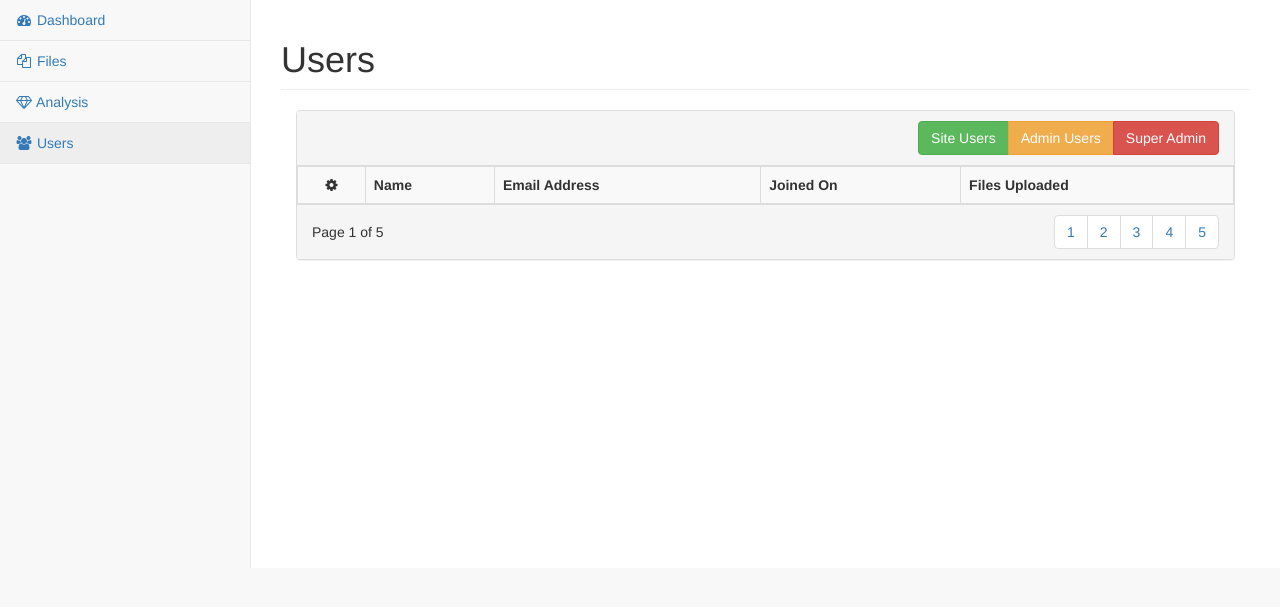
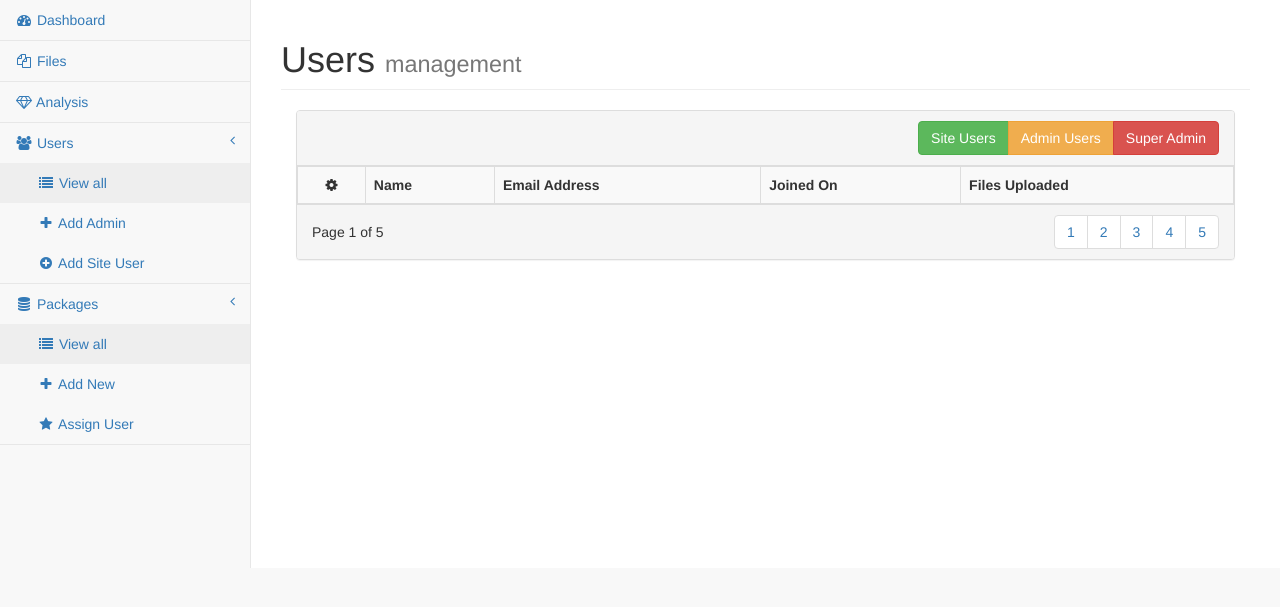
Before and after one commit to halfbug/wsapi, a Laravel app: page /users in a window 1280 px wide. Shown: the part 51-658 px from the top of the page. Run offline with Laravel 8, Linux system fonts and the light colour scheme; the visitor is signed in with stand-in values (Sample User, id 1); data comes from the database, SQL or seed files in the repository; data that the repository does not hold is empty; settings files or empty folders that the repository lacks are supplied; parts of the project's set-up code (start-up, migrations or seed data) failed here and were passed over.

Commit message:
update package link to backend

```diff
--- a/resources/views/layouts/backend.blade.php
+++ b/resources/views/layouts/backend.blade.php
@@ -295,9 +295,39 @@
                             <li>
                                 <a href="{{url("analysis/")}}"><i class="fa fa-diamond fa-fw"></i> Analysis</a>
                             </li>
+
+
                             <li>
-                                <a href="{{url("/users")}}"><i class="fa fa-users fa-fw"></i> Users</a>
-                            </li>
+                            <a href="#"><i class="fa fa-users fa-fw"></i> Users<span class="fa arrow"></span></a>
+                            <ul class="nav nav-second-level">
+                                <li>
+                                    <a href="{{url("/users")}}"><i class="fa fa-list fa-fw"></i> View all </a>
+                                </li>
+                                <li>
+                                    <a href="{{url("/adminuser")}}"><i class="fa fa-plus fa-fw"></i> Add Admin </a>
+                                </li>
+                                <li>
+                                    <a href="{{url("/register")}}"><i class="fa fa-plus-circle fa-fw"></i> Add Site User</a>
+                                </li>
+                            </ul>
+                            <!-- /.nav-second-level -->
+                        </li>
+
+                        <li>
+                            <a href="#"><i class="fa fa-database fa-fw"></i> Packages<span class="fa arrow"></span></a>
+                            <ul class="nav nav-second-level">
+                                <li>
+                                    <a href="{{url("/users")}}"><i class="fa fa-list fa-fw"></i> View all </a>
+                                </li>
+                                <li>
+                                    <a href="{{url("/adminuser")}}"><i class="fa fa-plus fa-fw"></i> Add New </a>
+                                </li>
+                                <li>
+                                    <a href="{{url("/register")}}"><i class="fa fa-star fa-fw"></i> Assign User</a>
+                                </li>
+                            </ul>
+                            <!-- /.nav-second-level -->
+                        </li>
 
 <!--                            <li>
                                 <a href="#"><i class="fa fa-bar-chart-o fa-fw"></i> Charts<span class="fa arrow"></span></a>
--- a/resources/views/userlist.blade.php
+++ b/resources/views/userlist.blade.php
@@ -19,7 +19,7 @@ Users
 @endsection
 
 @section('heading')
-Users<small></small>
+Users <small>management</small>
 @endsection
 
 @section('content')
```
